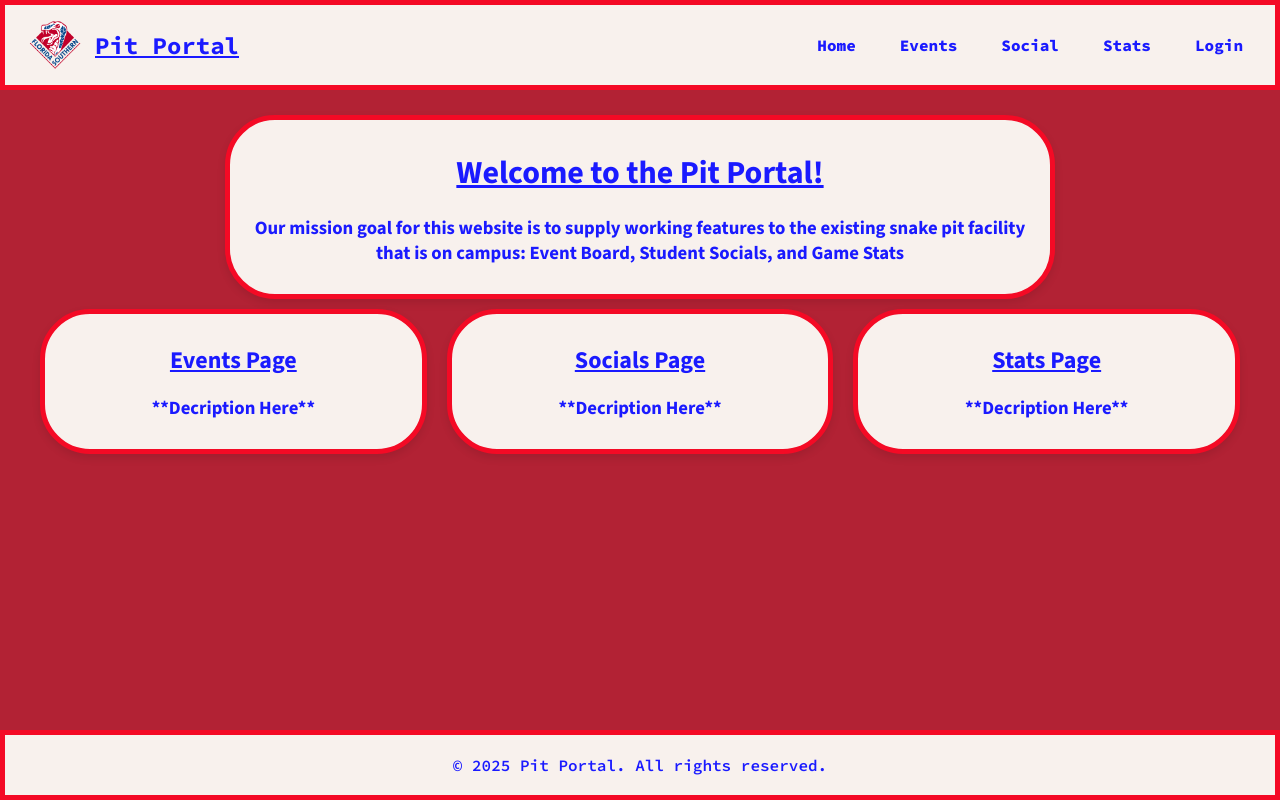
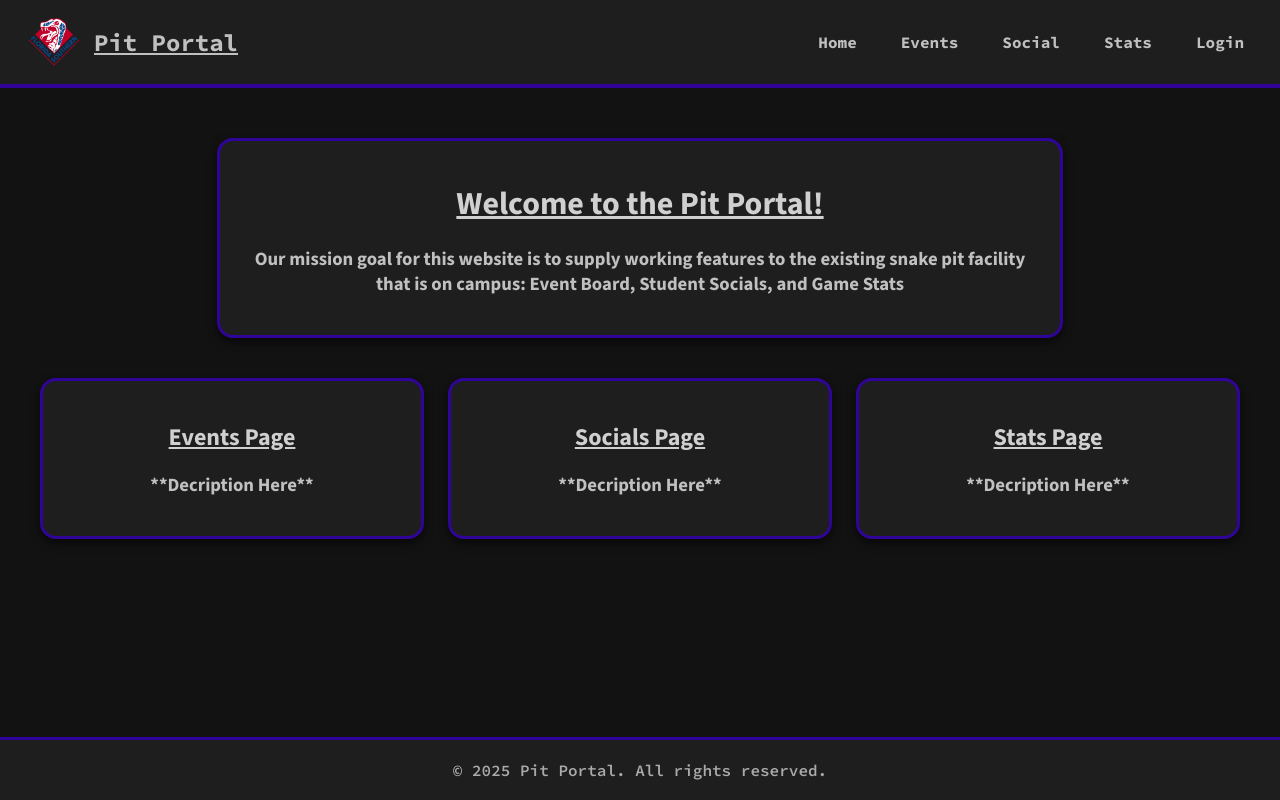
Before and after one commit to tmdavis2/pit_portal, a Django app: page / in a window 1280 px wide. Run offline with Django 5.2, Linux system fonts and the light colour scheme.

Commit message:
An easier-on-the-eyes color scheme

```diff
--- a/pages/templates/pages/home.html
+++ b/pages/templates/pages/home.html
@@ -7,36 +7,34 @@
             html, body {
                 margin: 0;
                 padding: 0;
-                height: 100%; /* needed for flex layout */
+                height: 100%;
             }
 
             body {
                 display: flex;
                 flex-direction: column;
                 font-family: "Source Sans 3", sans-serif;
-                background-color: #b22234; /* darker American-flag red */
-                color: #1a1aff; /* blue text */
+                background-color: #121212; /* dark background */
+                color: #c0c0c0; /* light gray text */
             }
 
             h1, h2 {
                 text-decoration: underline;
+                color: #d0d0d0;
             }
 
             .navbar {
                 font-family: "Source Code Pro", monospace;
-                font-optical-sizing: auto;
-                font-weight: 750;
-                font-style: normal;
+                font-weight: 700;
                 display: flex;
-                /* justify-content: space-between; */
                 align-items: center;
-                background-color: #f8f1ed; /* white navbar */
-                padding: 10px 20px;
-                border: 5px solid #f40a25;
+                background-color: #1e1e1e; /* dark navbar */
+                padding: 12px 24px;
+                border-bottom: 4px solid #300499; /* red border */
             }
 
             .navbar .name {
-                color: #1a1aff; /* blue text for navbar name */
+                color: #c0c0c0;
                 font-size: 1.5rem;
                 font-weight: bold;
                 text-decoration: none;
@@ -56,36 +54,37 @@
 
             .navbar ul li a {
                 text-decoration: none;
-                color: #1a1aff;
+                color: #c0c0c0;
                 font-size: 1rem;
                 padding: 8px 12px;
-                border-radius: 4px;
+                border-radius: 6px;
+                transition: background 0.2s ease, color 0.2s ease;
             }
 
             .navbar ul li a:hover {
-                background-color: #1a1aff;
-                color: #f8f1ed;
+                background-color: #300499;
+                color: #ffffff;
             }
 
             main {
-                flex: 1; /* grows to push footer down */
+                flex: 1;
                 display: flex;
                 flex-direction: column;
                 align-items: center;
-                padding: 20px;
+                padding: 40px 20px;
             }
 
             .card {
-                background-color: #f8f1ed;
-                color: #1a1aff;
-                padding: 10px;
-                margin: 5px 0;
-                border-radius: 50px;
+                background-color: #1e1e1e;
+                color: #c0c0c0;
+                padding: 20px;
+                margin: 10px 0;
+                border-radius: 16px;
                 max-width: 800px;
                 width: 90%;
-                box-shadow: 0 4px 8px rgba(0,0,0,0.1);
-                border: 5px solid #f40a25;
+                box-shadow: 0 4px 10px rgba(0,0,0,0.6);
                 text-align: center;
+                border: 3px solid #300499; /* red border */
             }
 
             .card-container {
@@ -94,7 +93,8 @@
                 width: 100%;
                 max-width: 1200px;
                 flex-wrap: wrap;
-                gap: 20px;
+                gap: 24px;
+                margin-top: 20px;
             }
 
             .card-container .card {
@@ -103,15 +103,13 @@
             }
 
             .footer {
-                background-color:#f8f1ed;
-                color:#1a1aff;
+                background-color:#1e1e1e;
+                color:#aaaaaa;
                 text-align:center;
                 padding:20px;
-                border: 5px solid #f40a25;
+                border-top: 3px solid #300499; /* red border */
                 font-family: "Source Code Pro", monospace;
-                font-optical-sizing: auto;
                 font-weight: 600;
-                font-style: normal;
             }
 
             @media (max-width: 600px) {
```
